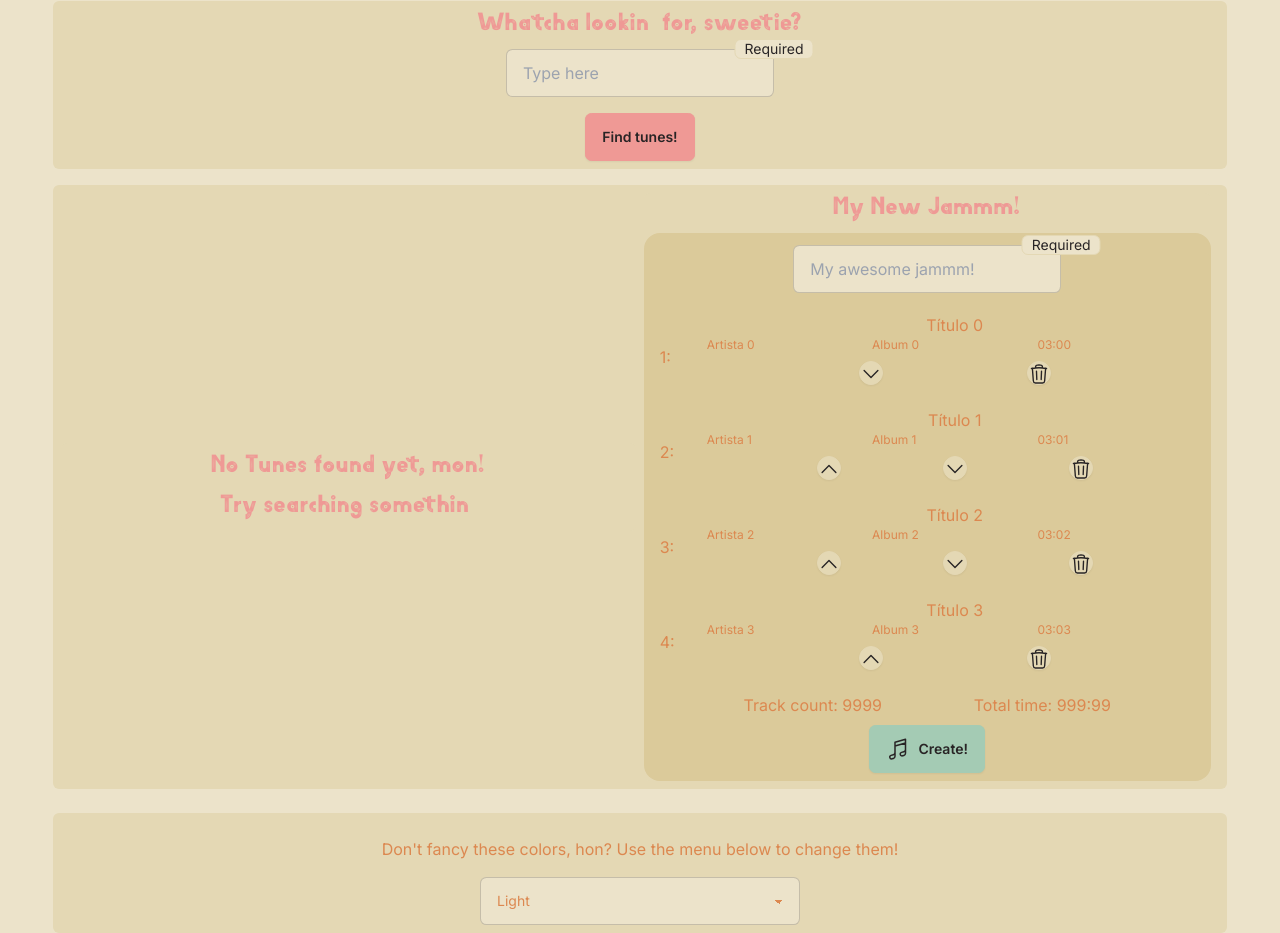
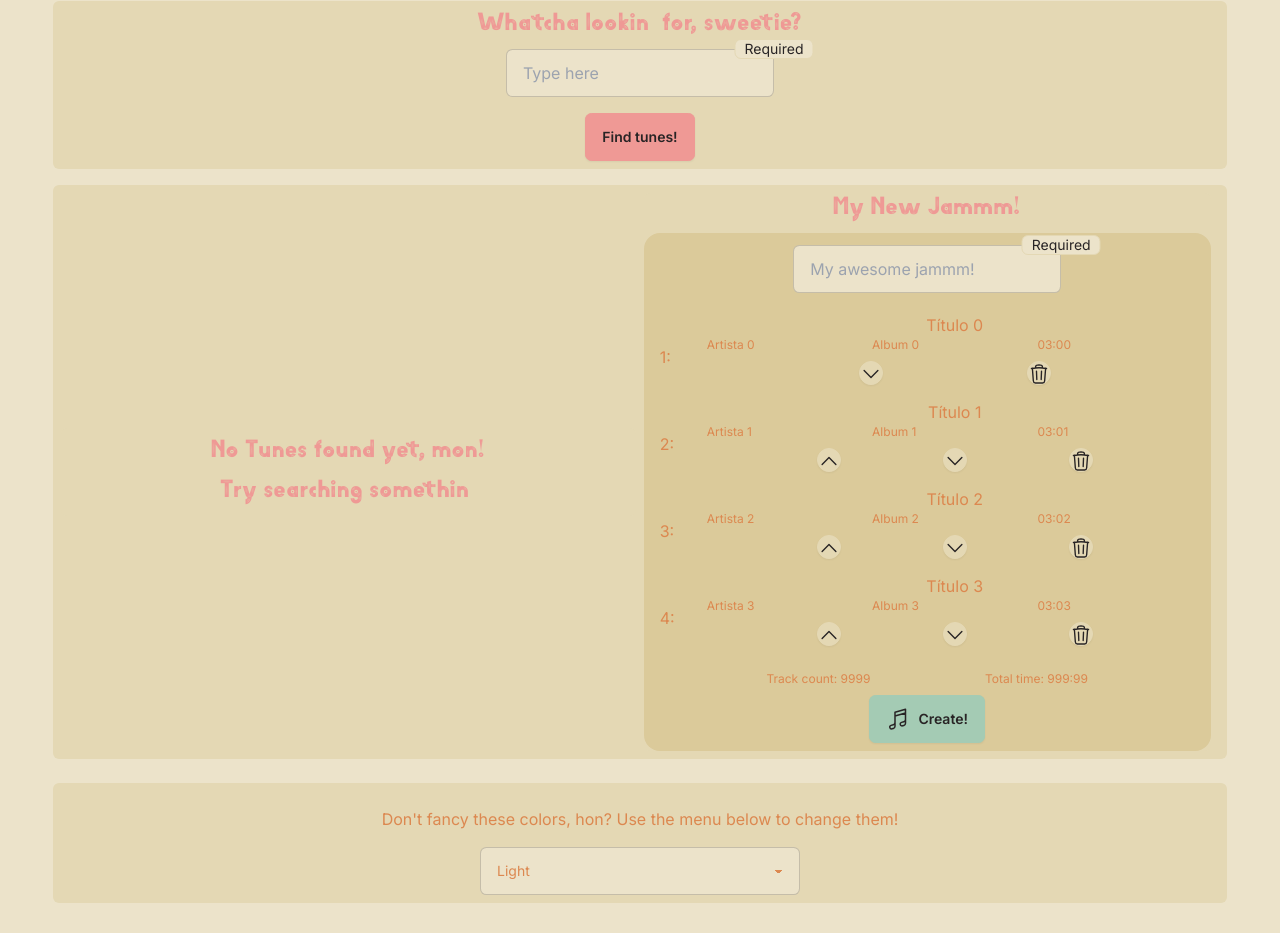
Before and after one commit to caXos/jammming, a Next.js app: page / in a window 1280 px wide. Shown: the part 375-1308 px from the top of the page. After the commit the page ends 1278 px from the top, so only its background shows below. Built offline with nearby package versions, Linux system fonts and the light colour scheme.

Commit message:
Update TrackList.jsx
TrackList is now wrapped in a div with a max height of 350px, with overflow-y-auto.

```diff
--- a/src/components/TrackList.jsx
+++ b/src/components/TrackList.jsx
@@ -42,6 +42,14 @@ const mockTracks = [
     album: "Album 3",
     time: "03:03",
   },
+  {
+    trackNumber: 3,
+    ico: "ico",
+    title: "Título 3",
+    artist: "Artista 3",
+    album: "Album 3",
+    time: "03:03",
+  },
 ];
 
 const trackTimes = null;
@@ -67,7 +75,7 @@ export default function TrackList({ tracks }) {
 
   return (
     <>
-      <div className="flex flex-col items-center justify-between bg-base-200 mx-2 gap-2 rounded-md w-11/12">
+      <div className="flex flex-col items-center justify-between bg-base-200 mx-2 gap-2 rounded-md w-11/12 max-h-[575px]">
         <span
           className={`text-2xl text-primary text-center ${amVinylFont.className}`}
         >
@@ -87,6 +95,7 @@ export default function TrackList({ tracks }) {
 
           <ErrorMessageContainer error={errorMessage} />
 
+          <div className="w-full max-h-[350px] overflow-y-auto">
             {mockTracks.map((track, index, mockTracks) => {
               return (
                 <div
@@ -103,7 +112,6 @@ export default function TrackList({ tracks }) {
                         <CircleButton icon="up" />
                       </div>
                     )}
-
                     {index + 1 === mockTracks.length ? (
                       ""
                     ) : (
@@ -111,7 +119,6 @@ export default function TrackList({ tracks }) {
                         <CircleButton icon="down" />
                       </div>
                     )}
-
                     <div className="md:tooltip" data-tip="Remove">
                       <CircleButton icon="remove" />
                     </div>
@@ -119,8 +126,9 @@ export default function TrackList({ tracks }) {
                 </div>
               );
             })}
+          </div>
 
-          <div className="flex w-full text-center justify-evenly">
+          <div className="flex w-full text-center text-xs justify-evenly">
             <p>Track count: 9999</p>
             <p>Total time: 999:99</p>
           </div>
```
Lines whose indentation alone changed are shown as unchanged.
